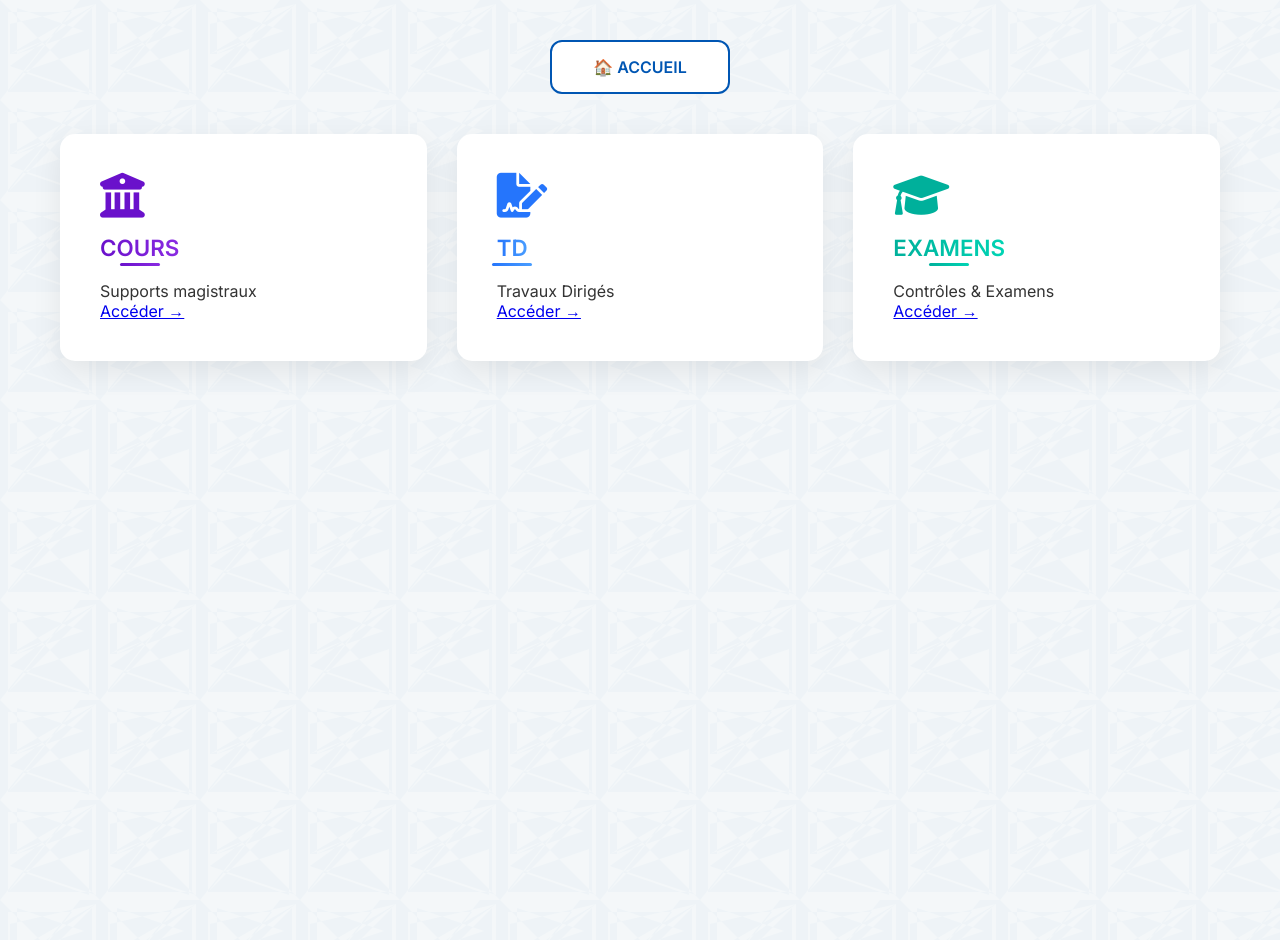
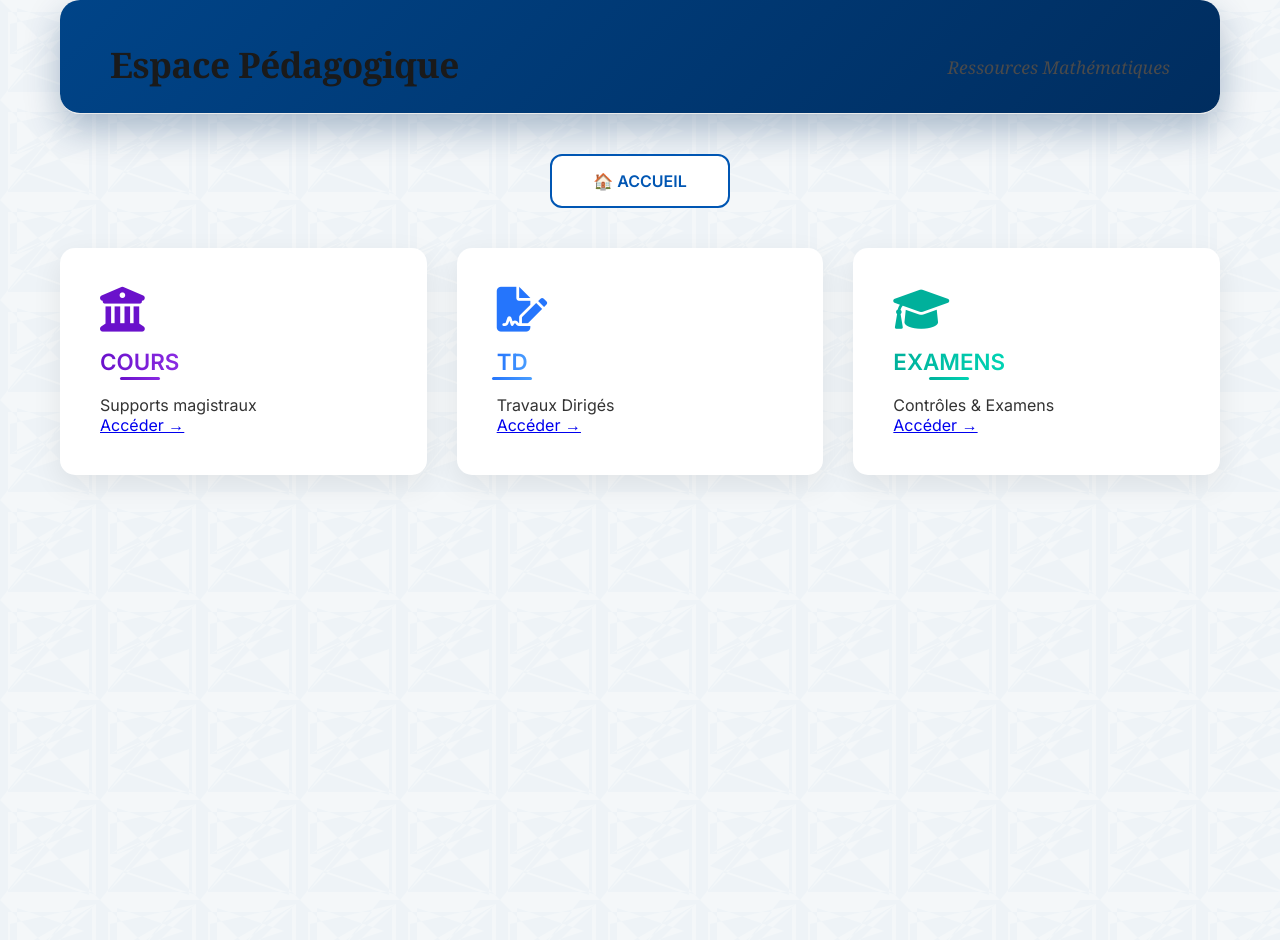
Before and after one commit to mahmoudmath/mahmoudmath.github.io, a Jekyll site: the page pedagogie.html, which Jekyll copies as it is, in a window 1280 px wide. Built offline with Jekyll 4.4.1, drawn with Linux system fonts in a browser that asks for light colours; after the commit the page ends 900 px from its top, so only the background shows below that.

Commit message:
Update pedagogie.html

```diff
--- a/pedagogie.html
+++ b/pedagogie.html
@@ -1,4 +1,3 @@
-
 <!DOCTYPE html>
 <html lang="fr">
 <head>
@@ -18,6 +17,31 @@ j=d.createElement(s),dl=l!='dataLayer'?'&l='+l:'';j.async=true;j.src=
     <!-- Ajout de FontAwesome pour les icônes professionnelles -->
     <link rel="stylesheet" href="https://cdnjs.cloudflare.com/ajax/libs/font-awesome/6.0.0/css/all.min.css">
     <link rel="stylesheet" href="style.css">
+    <style>
+        /* Style pour l'en-tête (copié depuis la page Recherche) */
+        .professor-header {
+            margin-bottom: 30px;
+            padding-bottom: 20px;
+            border-bottom: 1px solid #eaeaea;
+        }
+
+        .professor-name {
+            font-size: 2.2rem;
+            font-weight: 600;
+            color: #1a1a1a;
+            margin-bottom: 5px;
+            letter-spacing: -0.5px;
+            font-family: 'Georgia', 'Times New Roman', Palatino, serif;
+        }
+
+        .professor-title {
+            font-size: 1.1rem;
+            color: #4a4a4a;
+            font-weight: 400;
+            font-style: italic;
+            font-family: 'Georgia', 'Times New Roman', Palatino, serif;
+        }
+    </style>
 </head>
 <body>
     <!-- Google Tag Manager (noscript) -->
@@ -25,6 +49,12 @@ j=d.createElement(s),dl=l!='dataLayer'?'&l='+l:'';j.async=true;j.src=
 height="0" width="0" style="display:none;visibility:hidden"></iframe></noscript>
 <!-- End Google Tag Manager (noscript) -->
     <div class="container">
+        <!-- EN-TÊTE AJOUTÉ COMME DANS RECHERCHE -->
+        <header class="professor-header">
+            <div class="professor-name">Espace Pédagogique</div>
+            <div class="professor-title">Ressources Mathématiques</div>
+        </header>
+
         <nav class="academic-nav">
             <a href="index.html" class="nav-card">🏠 ACCUEIL</a>
         </nav>
```
